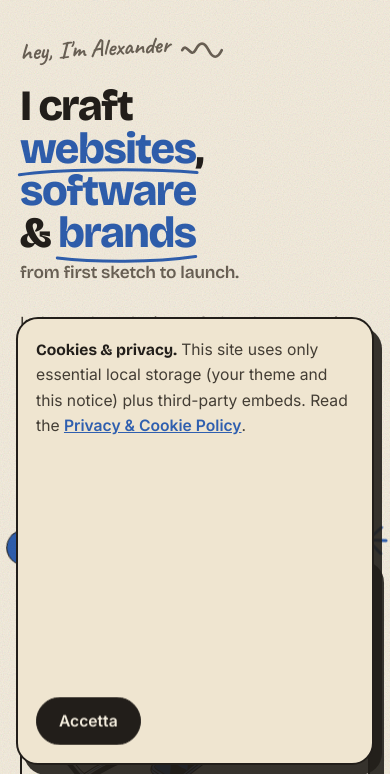
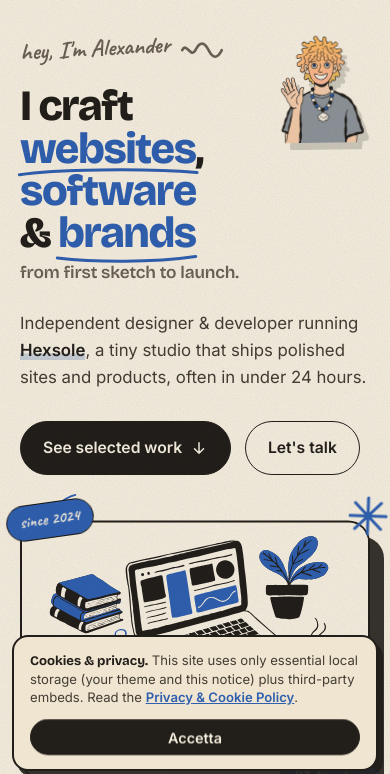
Before and after one commit to janalexandermaoloni/maoloni-portfolio, a plain HTML site: page index.html in a window 390 px wide. Shown: the part 63-837 px from the top of the page. Drawn offline with nearby package versions, Linux system fonts and the light colour scheme.

Commit message:
Mobile: move hero avatar beside the title, shrink cookie banner
- On mobile the waving avatar was overlapping the art card. Hide it there
  and show a greeting avatar in the empty space beside the hero title.
- Cookie banner was oversized on mobile: reduce padding, radius, font and
  make the button full-width and more compact.

Co-Authored-By: Claude Opus 4.8 <noreply@anthropic.com>

```diff
--- a/index.html
+++ b/index.html
@@ -70,6 +70,7 @@
     <section class="hero" id="hero">
       <div class="wrap hero__grid">
         <div class="hero__copy">
+          <img class="hero__greet-guy" src="assets/guy-wave.svg" alt="" aria-hidden="true" />
           <p class="kicker reveal" data-reveal>
             <span class="kicker__hand">hey, I'm Alexander</span>
             <svg class="kicker__wave" viewBox="0 0 40 20" aria-hidden="true"><path d="M2 12c4-8 8 8 12 0s8-8 12 0 8 8 12 0" fill="none" stroke="currentColor" stroke-width="2.4" stroke-linecap="round"/></svg>
--- a/pages.css
+++ b/pages.css
@@ -258,7 +258,11 @@ figure{margin:0}
   .site-footer__grid{grid-template-columns:1fr}
   .site-footer__bottom{flex-direction:column;text-align:center}
   .work-meta{grid-template-columns:1fr 1fr}
-  .cookie__inner{flex-direction:column;align-items:flex-start}
+  .cookie{padding:10px 12px}
+  .cookie__inner{flex-direction:column;align-items:stretch;gap:12px;padding:14px 16px;border-radius:16px;box-shadow:5px 6px 0 var(--shadow)}
+  .cookie__text{flex:none;font-size:.82rem;line-height:1.4}
+  .cookie__actions{width:100%}
+  .cookie__actions .btn{width:100%;justify-content:center;padding:.6em 1.2em;font-size:.9rem}
   .hero-carousel__panel{background:linear-gradient(0deg,rgba(15,12,9,.9) 0%,rgba(15,12,9,.5) 60%,rgba(15,12,9,.2) 100%)}
   [data-theme="light"] .hero-carousel__panel{background:linear-gradient(0deg,rgba(244,237,222,.96) 0%,rgba(244,237,222,.75) 60%,rgba(244,237,222,.3) 100%)}
 }
--- a/styles.css
+++ b/styles.css
@@ -214,6 +214,8 @@ html.theming,html.theming *{
 .dot--sage{background:var(--sage)}.dot--blue{background:var(--blue)}.dot--terra{background:var(--terra)}
 
 /* hero art */
+.hero__copy{position:relative}
+.hero__greet-guy{display:none}
 .hero__art{position:relative;margin-top:-30px}
 .hero__art-guy{position:absolute;bottom:100%;left:42%;width:clamp(108px,11vw,140px);margin-bottom:6px;z-index:4;pointer-events:none;filter:drop-shadow(5px 7px 0 rgba(0,0,0,.16));animation:floaty 6s ease-in-out infinite}
 .hero__art-frame{
@@ -431,10 +433,11 @@ html.theming,html.theming *{
   .work__list{grid-template-columns:1fr}
   .facts{grid-template-columns:1fr 1fr}
   .footer__inner{flex-direction:column;text-align:center;gap:10px}
-  /* keep the waving avatar + doodle arrow tucked onto the art frame so
-     they don't reach up into the copy/buttons once the layout stacks */
-  .hero__art{margin-top:24px}
-  .hero__art-guy{bottom:auto;top:-46px;left:auto;right:16px;width:88px;margin-bottom:0}
+  /* on mobile the waving avatar moves up into the empty space beside the
+     title (a greeting), instead of sitting on the art frame */
+  .hero__art{margin-top:0}
+  .hero__art-guy{display:none}
+  .hero__greet-guy{display:block;position:absolute;top:-8px;right:0;width:96px;z-index:3;pointer-events:none;filter:drop-shadow(5px 7px 0 rgba(0,0,0,.16));animation:floaty 6s ease-in-out infinite}
   .doodle--arrow{top:-30px;right:auto;left:14px;width:46px;height:46px}
 }
 @media (max-width:460px){
```
